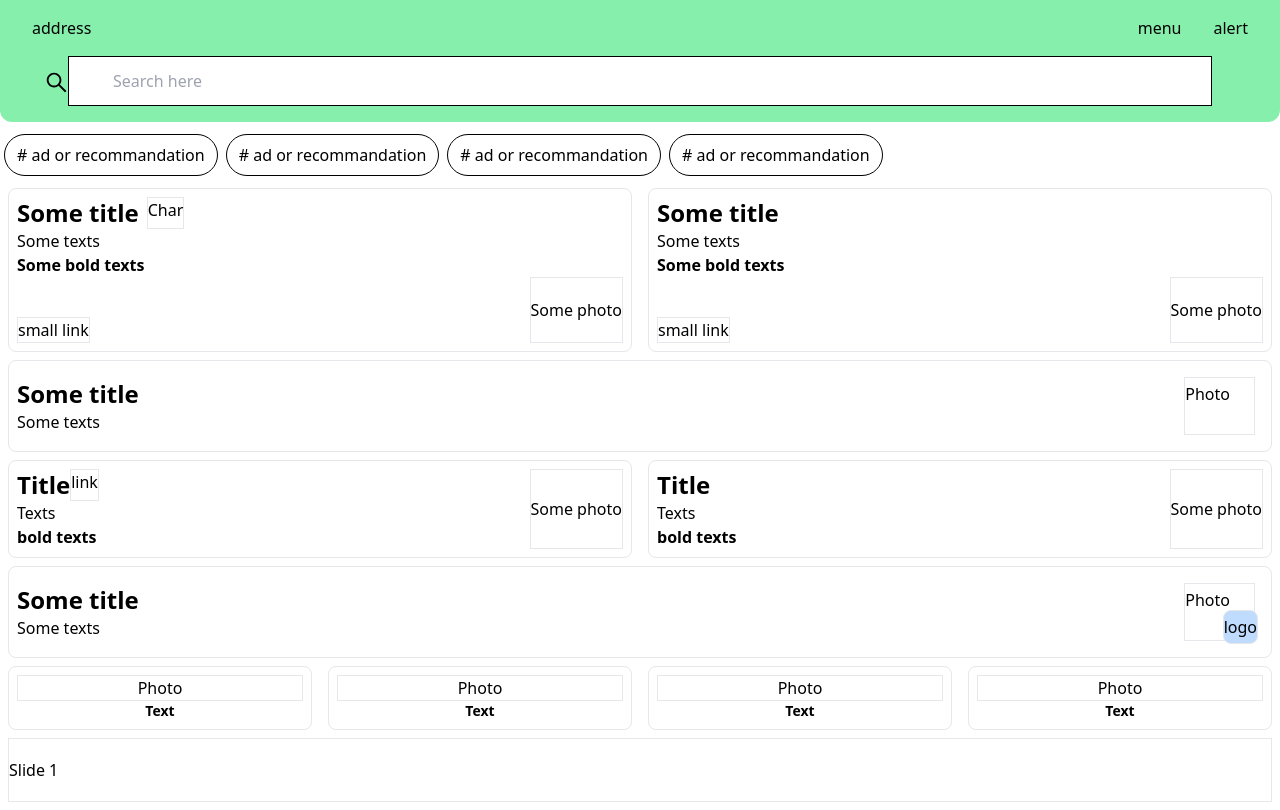
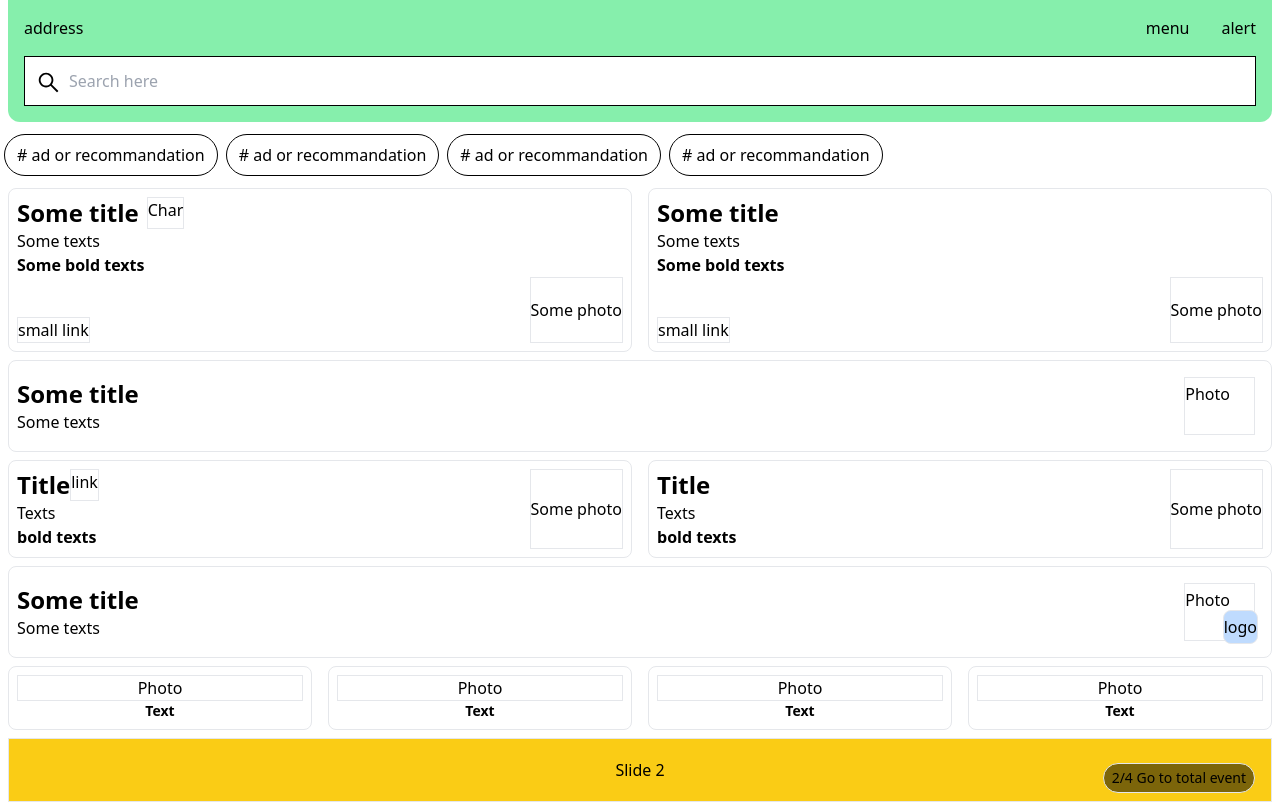
Before and after one commit to TheJ8467/serverless-react-ts, a React (Create React App) app: page / in a window 1280 px wide. Built offline with nearby package versions, Linux system fonts and the light colour scheme.

Commit message:
add swipwer, refactoring main screen structure, update search bar icon layout for extension

```diff
--- a/package.json
+++ b/package.json
@@ -17,7 +17,7 @@
     "react-icons": "^4.10.1",
     "react-redux": "^8.1.1",
     "react-scripts": "5.0.1",
-    "swiper": "^10.0.4",
+    "swiper": "^6.8.4",
     "tailwind": "^4.0.0",
     "typescript": "^4.9.5",
     "web-vitals": "^2.1.4"
--- a/src/components/main-screen/1F-searh/Searchbar.tsx
+++ b/src/components/main-screen/1F-searh/Searchbar.tsx
@@ -1,23 +1,25 @@
-import { FunctionComponent as FC} from 'react';
+import { FunctionComponent as FC } from 'react';
 import { AiOutlineSearch } from 'react-icons/ai';
 
 const Searchbar: FC<{}> = () => {
-
   return (
-    <div className="container mx-auto pl-4 pr-4 bg-green-300 rounded-b-xl">
-    <div className='flex justify-between'>
-    <div className='m-4'>address</div>
-    <div className='flex justify-between'>
-    <div className='m-4'>menu</div>
-    <div className='m-4'>alert</div>
-    </div>
-    </div>
-    <div className='flex justify-center relative'>
-        <AiOutlineSearch size={25} className='absolute left-7 top-3.5'/>
-    <input placeholder='Search here' className='w-11/12 mb-4 py-3 px-11 border border-black' />
-    </div>
+    <div className="mx-2 bg-green-300 rounded-b-xl">
+      <div className="flex justify-between">
+        <div className="m-4">address</div>
+        <div className="flex justify-between">
+          <div className="m-4">menu</div>
+          <div className="m-4">alert</div>
+        </div>
+      </div>
+      <div className="flex justify-center relative w-full">
+        <AiOutlineSearch size={25} className="absolute left-7 top-3.5" />
+        <input
+          placeholder="Search here"
+          className="py-3 px-11 mx-4 mb-4 border border-black w-full"
+        />
+      </div>
     </div>
   );
-}
+};
 
 export default Searchbar;
--- a/src/components/main-screen/4F-event-rectangle/EventRactangle.tsx
+++ b/src/components/main-screen/4F-event-rectangle/EventRactangle.tsx
@@ -1,14 +1,36 @@
 import { FunctionComponent as FC } from 'react';
+import 'swiper/swiper.min.css';
+import SwiperCore, { Autoplay } from 'swiper';
+import { Swiper, SwiperSlide } from 'swiper/react';
+import EventSlide from './EventSlide';
 
 const EventRactangle: FC<{}> = () => {
+  SwiperCore.use([Autoplay]);
+
   return (
-    <div className="m-2">
-      <div className="flex overflow-x-scroll h-16 border items-center">
-        <div className="w-full flex-shrink-0">Slide 1</div>
-        <div className="w-full flex-shrink-0">Slide 2</div>
-        <div className="w-full flex-shrink-0">Slide 3</div>
-      </div>
-    </div>
+    <Swiper
+      spaceBetween={0}
+      slidesPerView={1}
+      loop={true}
+      className="swiper-slide m-2 w-auto"
+      autoplay={{
+        delay: 5000,
+        disableOnInteraction: false,
+      }}
+    >
+      <SwiperSlide>
+        <EventSlide id={1} />
+      </SwiperSlide>
+      <SwiperSlide>
+        <EventSlide id={2} />
+      </SwiperSlide>
+      <SwiperSlide>
+        <EventSlide id={3} />
+      </SwiperSlide>
+      <SwiperSlide>
+        <EventSlide id={4} />
+      </SwiperSlide>
+    </Swiper>
   );
 };
 
--- /dev/null
+++ b/src/components/main-screen/4F-event-rectangle/EventSlide.tsx
@@ -0,0 +1,33 @@
+import { FunctionComponent as FC } from 'react';
+import 'swiper/swiper.min.css';
+interface EventSlideProps {
+  id: number;
+  event?: any;
+}
+
+const EventSlide: FC<EventSlideProps> = ({ id }) => {
+  const totalNumber = 4;
+
+  if (id > totalNumber) {
+    throw new Error(
+      `Update total number. current ${id} is greater than ${totalNumber}`,
+    );
+  }
+  return (
+    <>
+      <div className="flex overflow-x-scroll h-16 border items-center relative bg-yellow-400">
+        <div className="w-full flex-shrink-0 flex justify-center items-center">
+          Slide {id}
+          <a
+            className="absolute right-4 bottom-2 border rounded-full px-2 py-1 bg-black bg-opacity-50 text-sm"
+            href="/"
+          >
+            {id}/{totalNumber} Go to total event
+          </a>
+        </div>
+      </div>
+    </>
+  );
+};
+
+export default EventSlide;
```
Also changed, not shown: src/index.tsx (+12 -12 lines), 1 other file (tests, documents, lock files or other folders).
